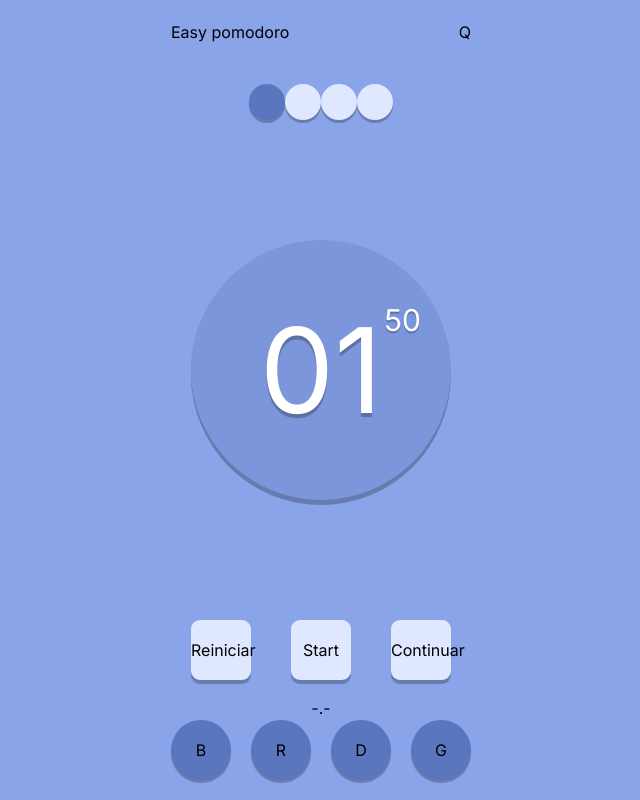
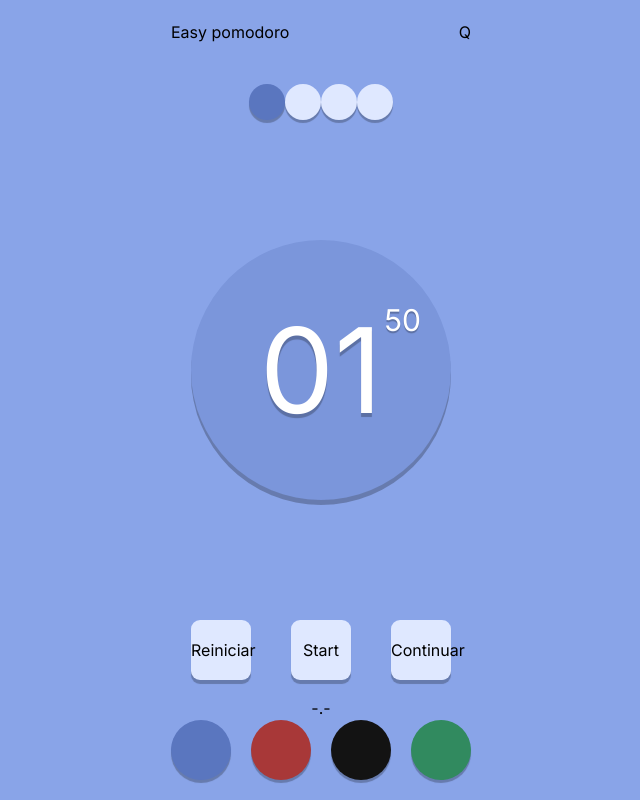
Before and after one commit to ferutizi/easy-pomodoro, a Next.js app: page / in a window 1280 px wide. Shown: the whole page, without its empty margins (319-959 px from the left). Built offline with nearby package versions, Linux system fonts and the light colour scheme.

Commit message:
theme color changer, dinamic className for theme colors, tailwind.config added custom styles

```diff
--- a/src/app/components/Themes.tsx
+++ b/src/app/components/Themes.tsx
@@ -11,10 +11,10 @@ export default function Themes({setTheme}) {
           {
             showThemes ?
             <div className='flex justify-between w-full'>
-                <button onClick={() => setTheme({ color: 'blue' })} type='button' className='button--theme'>B</button>
-                <button onClick={() => setTheme({ color: 'red' })} type='button' className='button--theme'>R</button>
-                <button onClick={() => setTheme({ color: 'dark' })} type='button' className='button--theme'>D</button>
-                <button onClick={() => setTheme({ color: 'green' })} type='button' className='button--theme'>G</button>
+                <button onClick={() => setTheme({ color: 'blue' })} type='button' className='button--theme shadow-custom active:shadow-active w-60 h-60 rounded-full blue-primary'></button>
+                <button onClick={() => setTheme({ color: 'red' })} type='button' className='button--theme shadow-custom active:shadow-active w-60 h-60 rounded-full red-primary'></button>
+                <button onClick={() => setTheme({ color: 'dark' })} type='button' className='button--theme shadow-custom active:shadow-active w-60 h-60 rounded-full dark-primary'></button>
+                <button onClick={() => setTheme({ color: 'green' })} type='button' className='button--theme shadow-custom active:shadow-active w-60 h-60 rounded-full green-primary'></button>
             </div>
             : <></>
           }
--- a/src/app/components/Timer.scss
+++ b/src/app/components/Timer.scss
@@ -21,7 +21,7 @@
 }
 
 .base__circle {
-    fill: $blue-secondary;
+/*     fill: $blue-secondary; */
     stroke-width: 8px;
     stroke-dasharray: 100 100;
     transform: rotate(-90deg);
@@ -74,11 +74,3 @@
     height: 36px;
     border-radius: 50%;
 }
-
-.button--theme {
-    width: 60px;
-    height: 60px;
-    background-color: $blue-primary;
-    border-radius: 50%;
-    box-shadow: 0px 3px 0.7px rgba(0, 0, 0, 0.25);
-}
--- a/src/app/components/Timer.tsx
+++ b/src/app/components/Timer.tsx
@@ -129,10 +129,10 @@ export default function Timer({theme, setTheme}) {
         </div>
         <div className='flex justify-center'>
           <div className='flex'>
-            <div className={`current--pomodoro ${currentPomodoro > 0 ? `${color}-primary` : 'blue-light'}`}></div>
-            <div className={`current--pomodoro ${currentPomodoro > 1 ? `${color}-primary` : 'blue-light'}`}></div>
-            <div className={`current--pomodoro ${currentPomodoro > 2 ? `${color}-primary` : 'blue-light'}`}></div>
-            <div className={`current--pomodoro ${currentPomodoro > 3 ? `${color}-primary` : 'blue-light'}`}></div>
+            <div className={`current--pomodoro ${currentPomodoro > 0 ? `${color}-primary` : `${color}-light`}`}></div>
+            <div className={`current--pomodoro ${currentPomodoro > 1 ? `${color}-primary` : `${color}-light`}`}></div>
+            <div className={`current--pomodoro ${currentPomodoro > 2 ? `${color}-primary` : `${color}-light`}`}></div>
+            <div className={`current--pomodoro ${currentPomodoro > 3 ? `${color}-primary` : `${color}-light`}`}></div>
           </div>
         </div>
       </section>
@@ -140,9 +140,9 @@ export default function Timer({theme, setTheme}) {
       <h2>{currentPomodoro}</h2> */}
       <section className='timer--clock'>
         <svg width="300" height="300">
-          <circle className='base__circle' r="130" cx="50%" cy="50%" pathLength="100" />
+          <circle className={`base__circle ${color}-secondary`} r="130" cx="50%" cy="50%" pathLength="100" />
           { circleProgress ?
-            <circle style={{"--totalTime": `${totalTime}s`, /* "--steps": `${totalTime}`, */ "--pause": `${animationPause ? 'running' : 'paused'}`}} className='progress__circle' r="130" cx="50%" cy="50%" pathLength="100" />
+            <circle style={{"--totalTime": `${totalTime}s`, /* "--steps": `${totalTime}`, */ "--pause": `${animationPause ? 'running' : 'paused'}`}} className={`progress__circle ${color}-secondary ${color}-primary`} r="130" cx="50%" cy="50%" pathLength="100" />
             : null
           }
         </svg>
@@ -159,15 +159,15 @@ export default function Timer({theme, setTheme}) {
       </section>
       <section className='flex flex-col w-full gap-4 '>
         <div className='flex gap-10 justify-center'>
-          <button className='button--reset' type='button' onClick={()=> reset()}>Reiniciar</button>
+          <button className={`button--reset ${color}-light`} type='button' onClick={()=> reset()}>Reiniciar</button>
           <div>
             {
               startButton
-              ? <button className='button--start' type='button' onClick={()=> start()}>Start</button>
-              : <button className='button--pause' type='button' onClick={()=> pause()}>{!isRunning ? 'Play' : 'Pause'}</button>
+              ? <button className={`button--start ${color}-light`} type='button' onClick={()=> start()}>Start</button>
+              : <button className={`button--pause ${color}-light`} type='button' onClick={()=> pause()}>{!isRunning ? 'Play' : 'Pause'}</button>
             }
           </div>
-          <button className='button--next' type='button' onClick={()=> next()}>Continuar</button>
+          <button className={`button--next ${color}-light`} type='button' onClick={()=> next()}>Continuar</button>
         </div>
         <Themes theme={theme} setTheme={setTheme} />
       </section>
--- a/src/app/components/colors.scss
+++ b/src/app/components/colors.scss
@@ -3,10 +3,12 @@
 /* Blue Theme */
 .blue-primary {
     background-color: $blue-primary;
+    stroke: $blue-primary;
 }
 
 .blue-secondary {
     background-color: $blue-secondary;
+    fill: $blue-secondary;
 }
 
 .blue-background {
@@ -20,10 +22,12 @@ background-color: $blue-light;
 /* Red Theme */
 .red-primary {
     background-color: $red-primary;
+    stroke: $red-primary;
 }
 
 .red-secondary {
     background-color: $red-secondary;
+    fill: $red-secondary;
 }
 
 .red-background {
@@ -37,10 +41,12 @@ background-color: $red-light;
 /* Dark Theme */
 .dark-primary {
     background-color: $dark-primary;
+    stroke: $dark-light;
 }
 
 .dark-secondary {
     background-color: $dark-secondary;
+    fill: $dark-secondary;
 }
 
 .dark-background {
@@ -54,10 +60,12 @@ background-color: $dark-light;
 /* Green Theme */
 .green-primary {
     background-color: $green-primary;
+    stroke: $green-primary;
 }
 
 .green-secondary {
     background-color: $green-secondary;
+    fill: $green-secondary;
 }
 
 .green-background {
--- a/src/app/globals.scss
+++ b/src/app/globals.scss
@@ -4,8 +4,5 @@
 @import './sass/variables';
 
 body {
-  display: flex;
-  justify-content: center;
-  background-color: $blue-background;
   font-family: Inter;
 }
--- a/src/app/page.tsx
+++ b/src/app/page.tsx
@@ -11,8 +11,10 @@ export default function Home() {
   const [theme, setTheme] = useState<Theme>({ color: 'blue' });
   return (
     <>
-        <main className="flex h-screen max-w-sm flex-col items-center justify-between p-5">
-          <Timer theme={theme} setTheme={setTheme}></Timer>
+        <main className={`flex justify-center ${theme.color}-background`}>
+          <div className={`flex h-screen max-w-sm flex-col items-center justify-between p-5 ${theme.color}-background`}>
+            <Timer theme={theme} setTheme={setTheme}></Timer>
+          </div>
         </main>
     </>
   )
--- a/src/app/sass/_variables.scss
+++ b/src/app/sass/_variables.scss
@@ -12,11 +12,11 @@ $red-background: #e35454;
 $red-light: #ffa8a8;
 
 $dark-primary: #131313;
-$dark-secondary: #ccccf5;
+$dark-secondary: #131313;
 $dark-background: #353539;
-$dark-light: #ccccf5;
+$dark-light: #cbcbd4;
 
 $green-primary: #318A5F;
-$green-secondary: #45de94;
+$green-secondary: #53c58e;
 $green-background: #64d8a0;
 $green-light: #adffd8;
--- a/tailwind.config.ts
+++ b/tailwind.config.ts
@@ -13,6 +13,16 @@ const config: Config = {
         'gradient-conic':
           'conic-gradient(from 180deg at 50% 50%, var(--tw-gradient-stops))',
       },
+      boxShadow: {
+        'custom': '0px 3px 0.7px rgba(0, 0, 0, 0.25)',
+        'active': '0px 2px 0.7px rgba(0, 0, 0, 0.25)'
+      },
+      width: {
+        '60': '3.75rem'
+      },
+      height: {
+        '60': '3.75rem'
+      }
     },
   },
   plugins: [],
```
Lines whose indentation alone changed are shown as unchanged.
